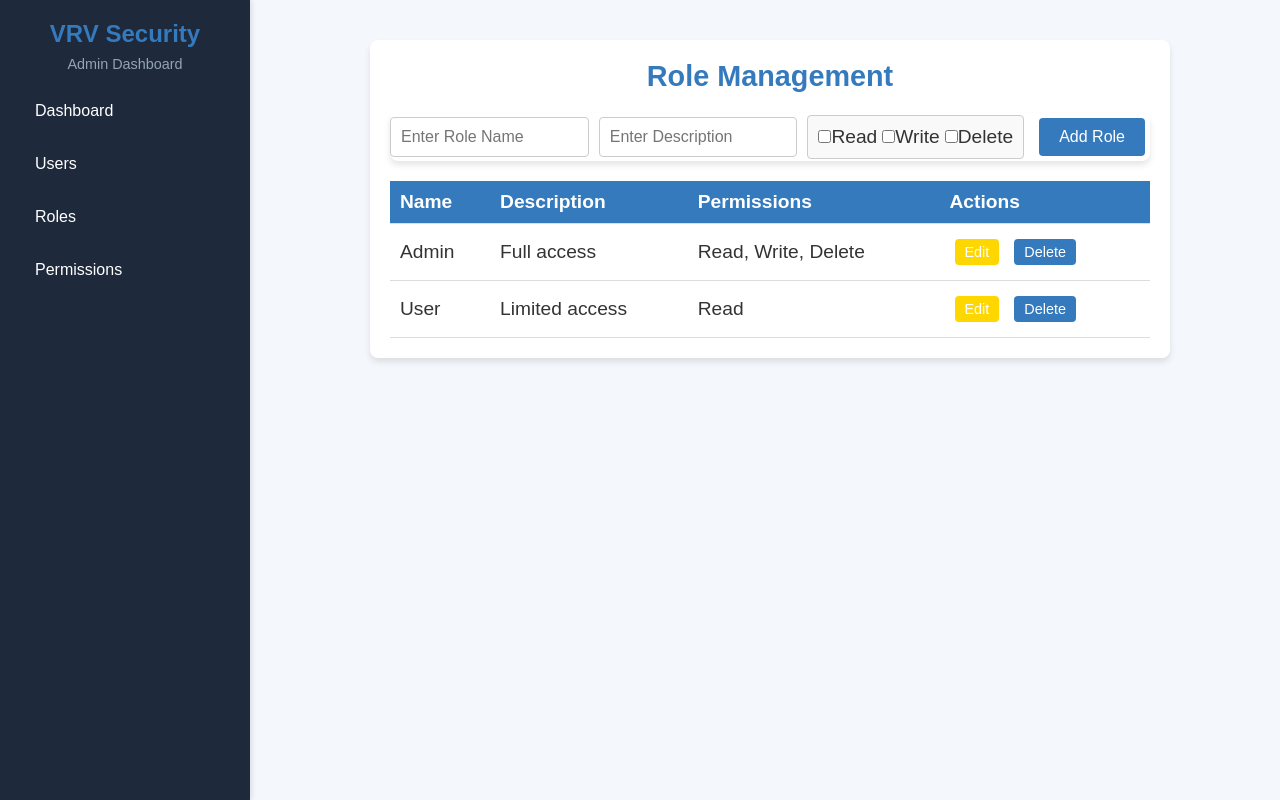
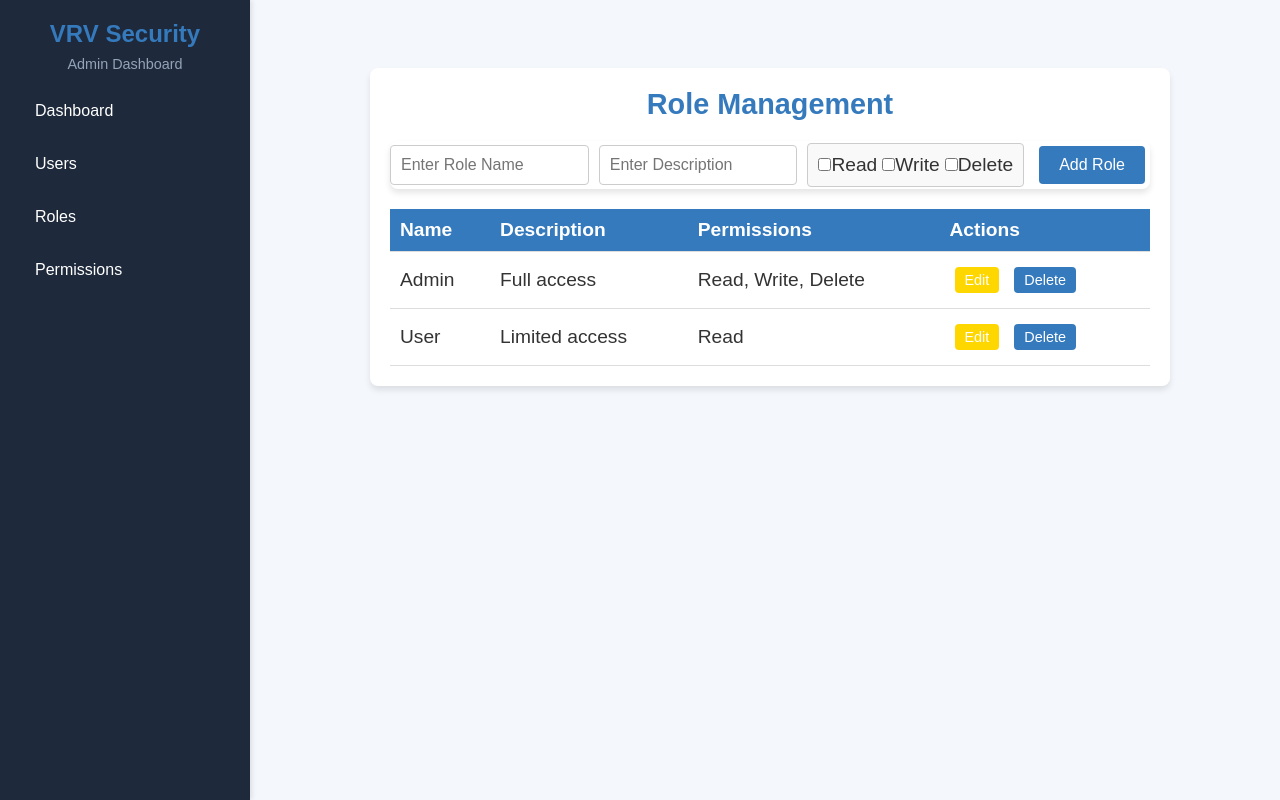
Before and after one commit to tropnicates/rbac_app, a React (Create React App) app: page /roles in a window 1280 px wide. Built offline with nearby package versions, Linux system fonts and the light colour scheme.

Commit message:
css modified

```diff
--- a/src/assets/styles/Roles.css
+++ b/src/assets/styles/Roles.css
@@ -1,10 +1,12 @@
 .role {
+
   max-width: 800px;
   margin: 20px auto;
   padding: 20px;
   background: #fff;
   border-radius: 8px;
   box-shadow: 0 4px 6px rgba(0, 0, 0, 0.1);
+  margin-top: 3rem;
 }
 
 .rolemanagement {
@@ -126,6 +128,7 @@
   padding: 10px;
   border-radius: 4px;
   background-color: #f9f9f9;
+  font-weight: normal;
 }
 
 
```
